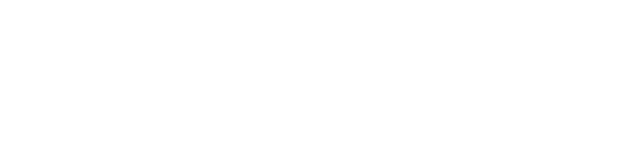
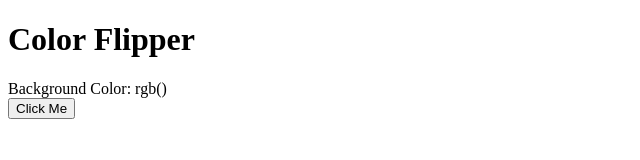
Before and after one commit to AdeBeeY/Color-Flipper, a plain HTML site: page index.html in a window 1280 px wide. Shown: the whole page, without its empty margins (0-640 px from the left). Drawn offline with Linux system fonts and the light colour scheme.

Commit message:
Add div  and button elements

```diff
--- a/index.html
+++ b/index.html
@@ -7,6 +7,16 @@
   <title>Color Flipper</title>
 </head>
 <body>
+  <h1>Color Flipper</h1>
+
+  <div class="container">
+    <div class="display">Background Color:
+      <span>rgb()</span>
+    </div>
+
+    <button class="js-btn btn">Click Me</button>
+  </div>
+
   <script src="index.js"></script>
 </body>
 </html>
```
